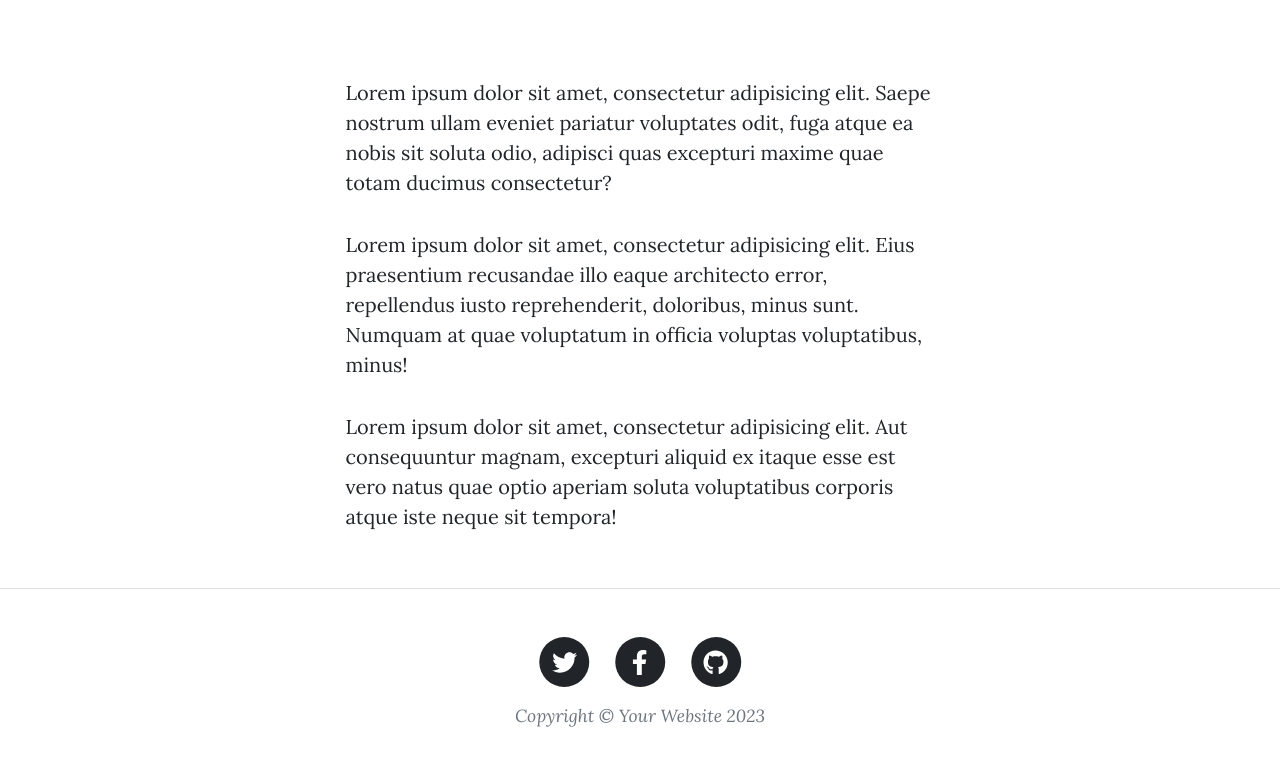
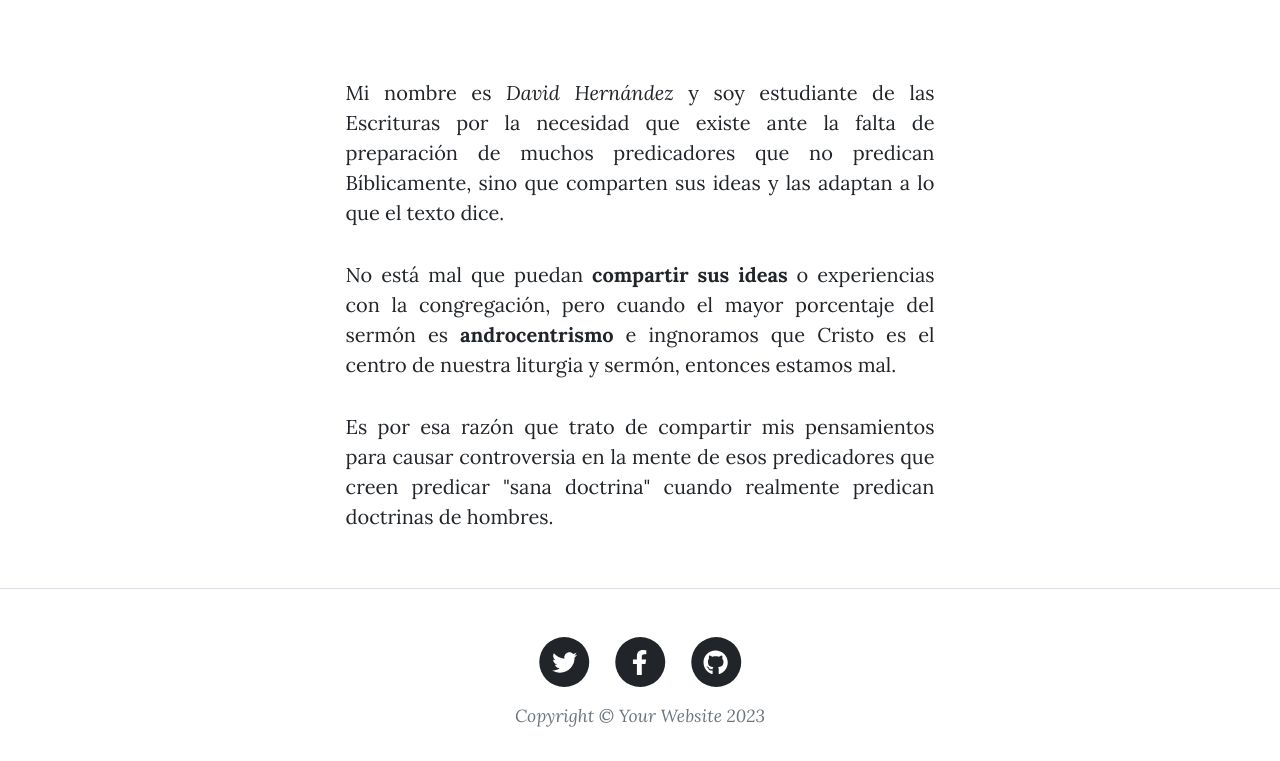
Before and after one commit to JDavidHdez/learn-Bible, a plain HTML site: page about.html in a window 1280 px wide. Shown: the part 630-1391 px from the top of the page. Drawn offline with nearby package versions, Linux system fonts and the light colour scheme.

Commit message:
Agregué sobre el proyecto

```diff
--- a/about.html
+++ b/about.html
@@ -59,16 +59,17 @@
     <main class="mb-4">
         <div class="container px-4 px-lg-5">
             <div class="row gx-4 gx-lg-5 justify-content-center">
-                <div class="col-md-10 col-lg-8 col-xl-7">
-                    <p>Lorem ipsum dolor sit amet, consectetur adipisicing elit. Saepe nostrum ullam eveniet pariatur
-                        voluptates odit, fuga atque ea nobis sit soluta odio, adipisci quas excepturi maxime quae totam
-                        ducimus consectetur?</p>
-                    <p>Lorem ipsum dolor sit amet, consectetur adipisicing elit. Eius praesentium recusandae illo eaque
-                        architecto error, repellendus iusto reprehenderit, doloribus, minus sunt. Numquam at quae
-                        voluptatum in officia voluptas voluptatibus, minus!</p>
-                    <p>Lorem ipsum dolor sit amet, consectetur adipisicing elit. Aut consequuntur magnam, excepturi
-                        aliquid ex itaque esse est vero natus quae optio aperiam soluta voluptatibus corporis atque iste
-                        neque sit tempora!</p>
+                <div class="col-md-10 col-lg-8 col-xl-7" style="text-align: justify;">
+                    <p>Mi nombre es <cite>David Hernández</cite> y soy estudiante de las Escrituras por la necesidad que
+                        existe ante la falta de preparación de muchos predicadores que no predican Bíblicamente, sino
+                        que
+                        comparten sus ideas y las adaptan a lo que el texto dice.</p>
+                    <p>No está mal que puedan <strong>compartir sus ideas</strong> o experiencias con la congregación,
+                        pero cuando el mayor porcentaje del sermón es <strong>androcentrismo</strong> e ingnoramos que
+                        Cristo es el centro de nuestra liturgia y sermón, entonces estamos mal.</p>
+                    <p>Es por esa razón que trato de compartir mis pensamientos para causar controversia en la mente de
+                        esos predicadores que creen predicar "sana doctrina" cuando realmente predican doctrinas de
+                        hombres.</p>
                 </div>
             </div>
         </div>
```
